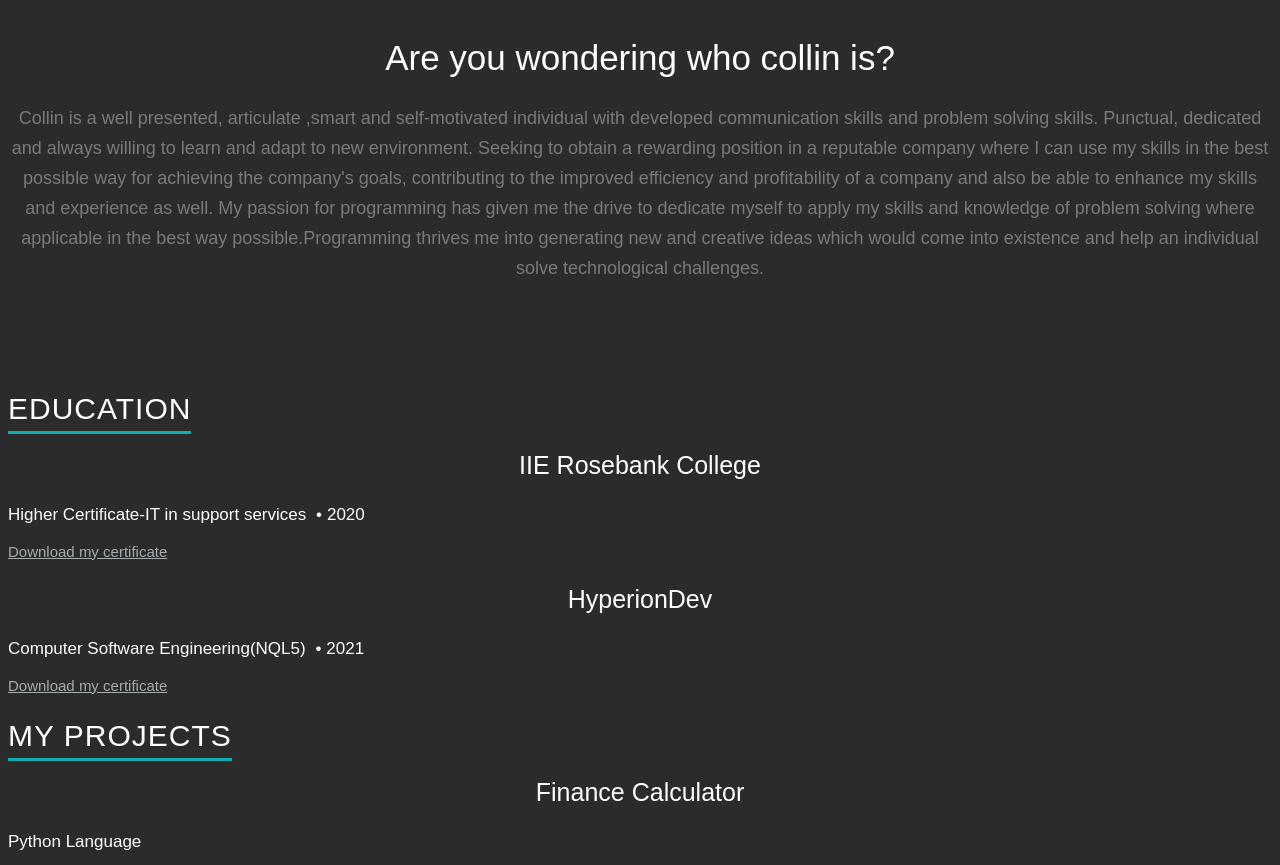
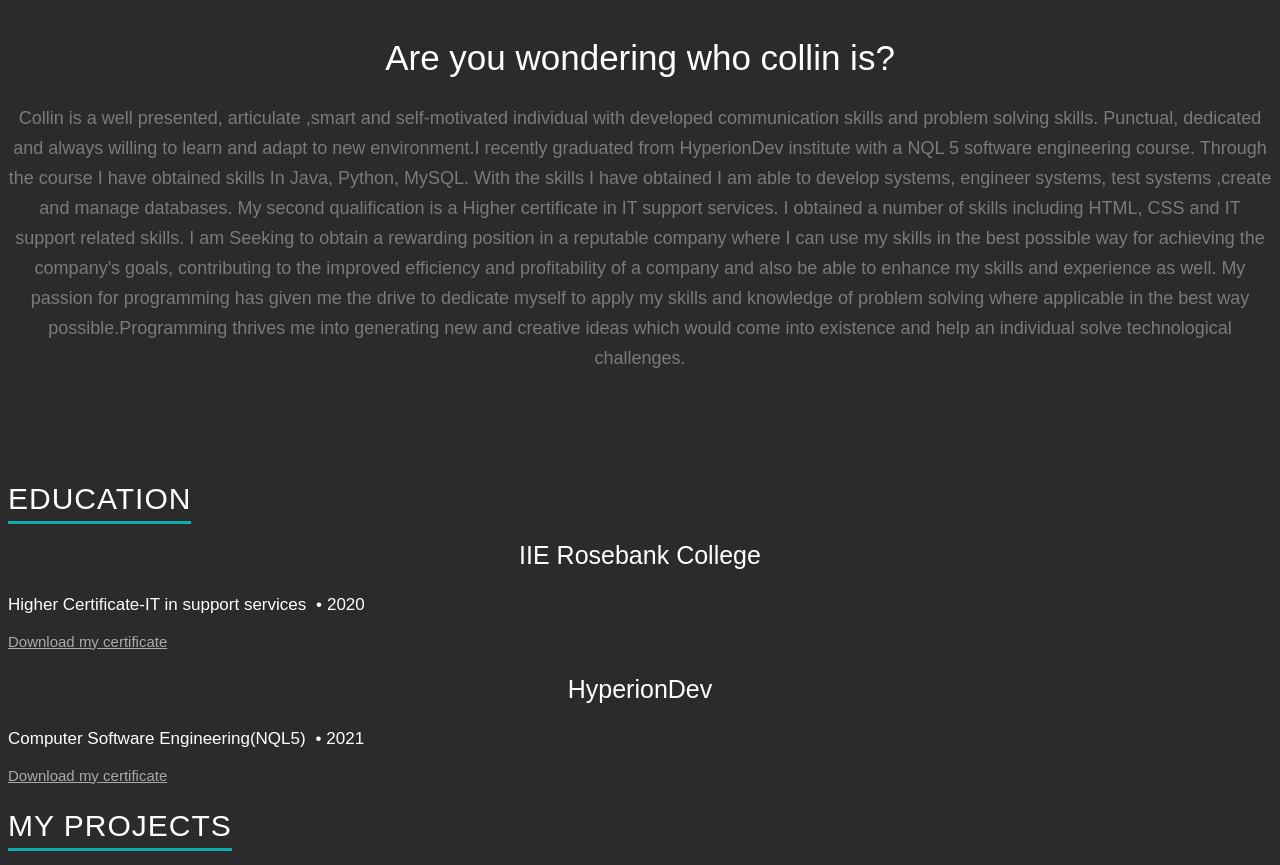
Before and after one commit to collin231/Resume, a plain HTML site: page index.html in a window 1280 px wide. Shown: the part 1027-1892 px from the top of the page. Drawn offline with Linux system fonts and the light colour scheme.

Commit message:
Update index.html

```diff
--- a/index.html
+++ b/index.html
@@ -50,7 +50,7 @@
       <h2>Are you wondering who collin is?</h2>
 
       <p>Collin is a well presented, articulate ,smart and self-motivated individual with developed communication
-      skills and problem solving skills. Punctual, dedicated and always willing to learn and adapt to new environment. Seeking to obtain a rewarding position in a reputable company where I can use my skills in the best possible way for achieving the company's goals, contributing to the improved efficiency and profitability of a company and also be able to enhance my skills and experience as well. My passion for programming has given me the drive to dedicate myself to apply my skills and knowledge of problem solving where applicable in the best way possible.Programming thrives me into generating new and creative ideas which would come into existence and help an individual solve technological challenges.</p>
+      skills and problem solving skills. Punctual, dedicated and always willing to learn and adapt to new environment.I recently graduated from HyperionDev institute with a NQL 5 software engineering course. Through the course I have obtained skills In Java, Python, MySQL. With the skills I have obtained I am able to develop systems, engineer systems, test systems ,create and manage databases. My second qualification is a Higher certificate in IT support services. I obtained a number of skills including HTML, CSS and IT support related skills. I am Seeking to obtain a rewarding position in a reputable company where I can use my skills in the best possible way for achieving the company's goals, contributing to the improved efficiency and profitability of a company and also be able to enhance my skills and experience as well. My passion for programming has given me the drive to dedicate myself to apply my skills and knowledge of problem solving where applicable in the best way possible.Programming thrives me into generating new and creative ideas which would come into existence and help an individual solve technological challenges.</p>
 
 
    </section>
```
